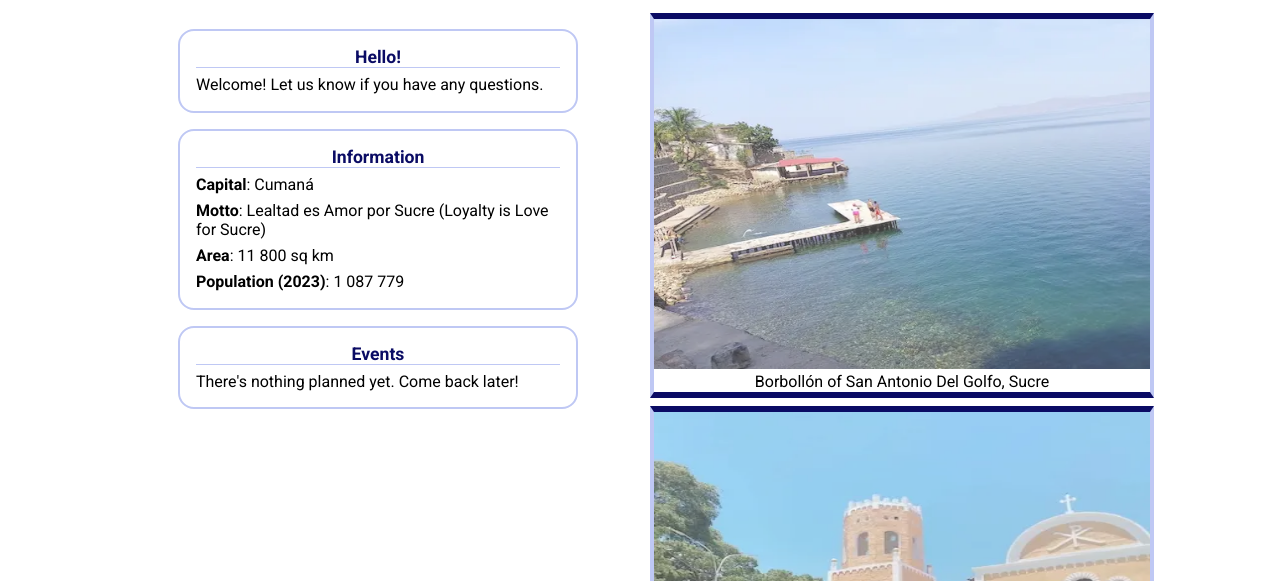
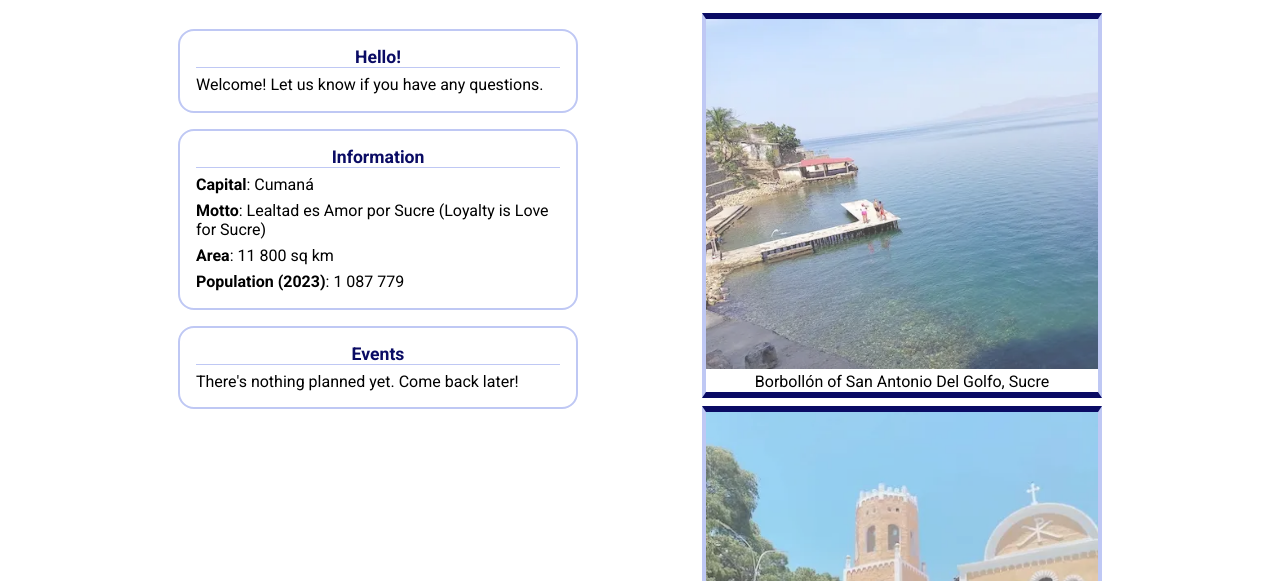
Before and after one commit to Joelnin/wdd231, a plain HTML site: page chamber/discover.html in a window 1280 px wide. Shown: the part 219-800 px from the top of the page. Drawn offline with nearby package versions, Linux system fonts and the light colour scheme.

Commit message:
Fixing style

```diff
--- a/chamber/styles/chamber.css
+++ b/chamber/styles/chamber.css
@@ -646,8 +646,7 @@ li.membership {
 .join-page figure {
     text-align: center;
     width: 100%;
-    height: auto;
-    object-fit: cover;
+    max-width: 400px;
     border: 4px solid var(--accent1-color);
     border-top: 0.4rem solid var(--nav-background-color);
     border-bottom: 0.4rem solid var(--nav-background-color);
@@ -655,4 +654,6 @@ li.membership {
 
 .join-page figure > img {
     width: 100%;
+    height: 350px;
+    object-fit: cover;
 }
```
